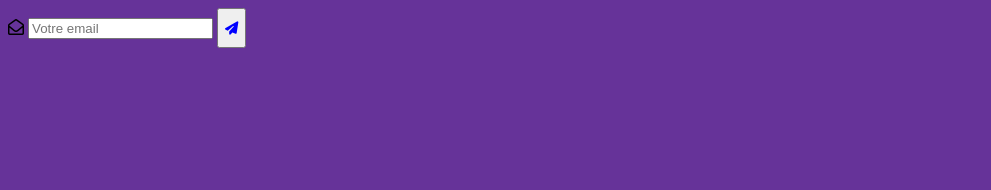
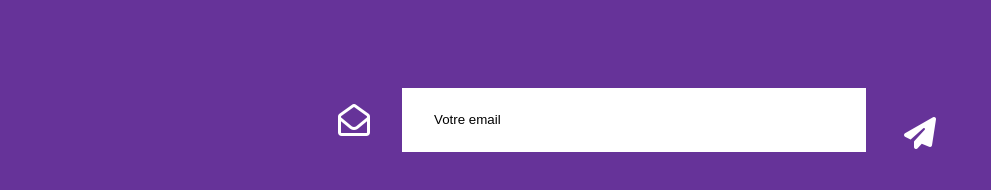
Before and after one commit to Clementlgm/cv, a plain HTML site: page index.html in a window 1280 px wide. Shown: the whole page, without its empty margins (0-991 px from the left). Drawn offline with Linux system fonts and the light colour scheme.

Commit message:
new-button

```diff
--- a/css/style.css
+++ b/css/style.css
@@ -8,4 +8,56 @@ button {
   color: blue;
 }
 
+main {
+  display: flex;
+  flex-direction: column;
+  text-align: center;
+  justify-content: center;
+  align-items: center;
+  color: white;
+  padding: 5rem;
+  background: var(--text);
+}
+main h2 {
+  margin-bottom: 3rem;
+}
+main form {
+  display: flex;
+  align-items: center;
+}
+main form .prefix,
+main form .postfix {
+  background: linear-gradient(to right, var(--dark), var(--light));
+  padding: 1rem 2rem;
+  color: white;
+  font-size: 2rem;
+}
+main form .prefix {
+  border-top-left-radius: 0.5rem;
+  border-bottom-left-radius: 0.5rem;
+}
+main form button {
+  background: var(--text);
+  border: 0;
+  cursor: pointer;
+  transition: all 0.2s;
+}
+main form button:hover {
+  opacity: 0.8;
+}
+main form button .postfix {
+  border-top-right-radius: 0.5rem;
+  border-bottom-right-radius: 0.5rem;
+}
+main form input {
+  outline: 0;
+  border: 0;
+  min-width: 400px;
+  padding: 1rem 2rem;
+  line-height: 2rem;
+}
+main form input::placeholder {
+  color: var(--text);
+}
+
 /*# sourceMappingURL=style.css.map */
```
Also changed, not shown: 1 other file.
